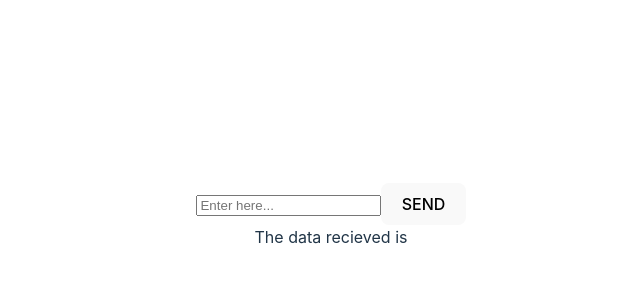
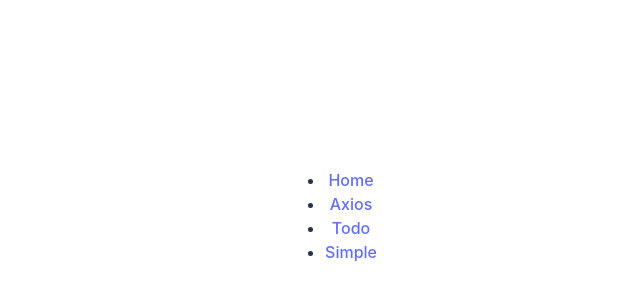
Before and after one commit to ram121606/react-learn, a React (Vite) app: page / in a window 1280 px wide. Shown: the part 184-484 px from the top of the page, without its empty margins (309-949 px from the left). Built offline with nearby package versions, Linux system fonts and the light colour scheme.

Commit message:
Added router

```diff
--- a/src/App.tsx
+++ b/src/App.tsx
@@ -1,9 +1,23 @@
 
 import './App.css'
 import Axios from './components/Axios'
+import { BrowserRouter,Route,Routes,Link } from 'react-router-dom'
+import Home from './components/Home'
+import Todo from './components/Todo'
+import Simple from './components/Simple'
 
 
+function Nav(){
+  return (
+    <ul>
+          <li><Link to="/home">Home</Link></li>
+          <li><Link to="/axios">Axios</Link></li>
+          <li><Link to="/todo">Todo</Link></li>
+          <li><Link to="/simple">Simple</Link></li>
+      </ul>
+  )
 
+}
 
 
 function App() {
@@ -31,7 +45,18 @@
       <p className="read-the-docs">
         Click on the Vite and React logos to learn more
       </p> */}
-      <Axios />
+
+
+
+      <BrowserRouter>
+        <Routes>
+          <Route path='/' element={<Nav/>} />
+          <Route path="/home" element={<Home/>} />
+          <Route path="/todo" element={<Todo/>} />
+          <Route path="/axios" element={<Axios/>} />
+          <Route path='/simple' element={<Simple/>} />
+        </Routes>
+      </BrowserRouter>
     </>
   )
 }
--- /dev/null
+++ b/src/components/Home.tsx
@@ -0,0 +1,9 @@
+// import React from 'react'
+
+const Home = () => {
+  return (
+    <div>Welcome!</div>
+  )
+}
+
+export default Home
--- a/src/components/Simple.tsx
+++ b/src/components/Simple.tsx
@@ -1,9 +1,9 @@
-// export const Simple = (props) => {
-//   return (
-//     <div><br/>Displaying list if items<br/>
-//         {props.val.map(ind=>(
-//           <li>{ind}</li>
-//         ))}
-//     </div>
-//   )
-// }
+// import React from 'react'
+
+const Simple = () => {
+  return (
+    <div>Simple page!</div>
+  )
+}
+
+export default Simple
--- a/src/components/Todo.tsx
+++ b/src/components/Todo.tsx
@@ -100,3 +100,12 @@
 //     </div>
 //   )
 // }
+// import React from 'react'
+
+const Todo = () => {
+  return (
+    <div>Todo page!</div>
+  )
+}
+
+export default Todo
```
